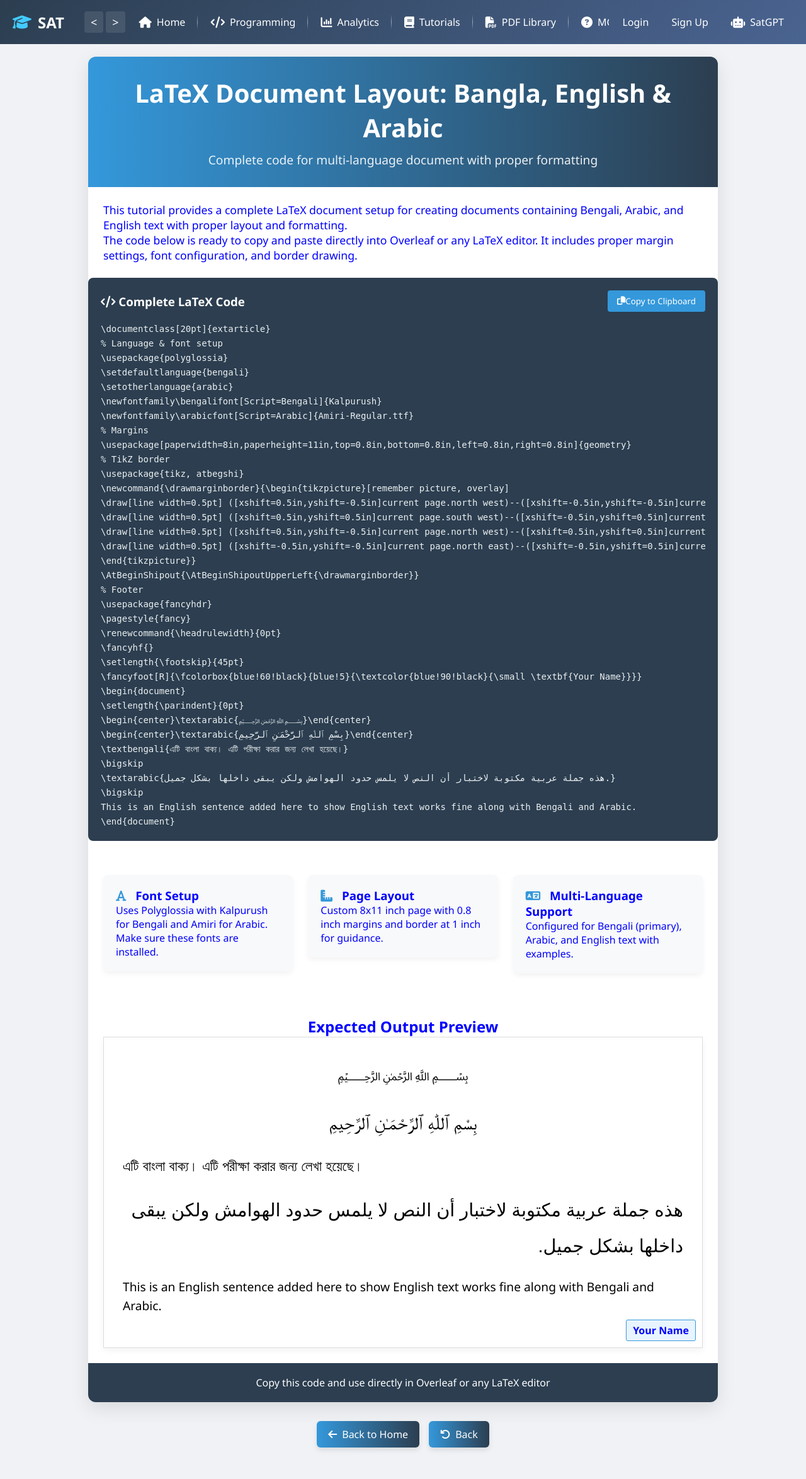
After one commit to rezasdsju/satbeta, a Django app: page /layout_1/ in a window 1280 px wide. The commit adds this page. Shown: the whole page at 63% size. Run offline with Django 5.2, Linux system fonts and the light colour scheme.

Commit message:
latex bangla english arabic layout

```diff
--- /dev/null
+++ b/home/templates/home/programming/latex/layout_1.html
@@ -0,0 +1,396 @@
+{% extends 'base.html' %}
+{% load static %}
+
+{% block title %}LaTeX Document Layout - SAT{% endblock %}
+
+{% block extra_css %}
+<!-- Bootstrap CSS (scoped with custom namespace) -->
+<style>
+  /* Bootstrap namespace wrapper */
+  .bootstrap-wrapper {
+    /* Import Bootstrap styles with custom prefix */
+  }
+
+  /* We'll manually add only the Bootstrap styles we need with custom prefixes */
+  .bs-container {
+    width: 100%;
+    padding-right: var(--bs-gutter-x, 0.75rem);
+    padding-left: var(--bs-gutter-x, 0.75rem);
+    margin-right: auto;
+    margin-left: auto;
+  }
+
+  @media (min-width: 576px) {
+    .bs-container {
+      max-width: 540px;
+    }
+  }
+
+  @media (min-width: 768px) {
+    .bs-container {
+      max-width: 720px;
+    }
+  }
+
+  @media (min-width: 992px) {
+    .bs-container {
+      max-width: 960px;
+    }
+  }
+
+  @media (min-width: 1200px) {
+    .bs-container {
+      max-width: 1140px;
+    }
+  }
+
+  .bs-row {
+    --bs-gutter-x: 1.5rem;
+    --bs-gutter-y: 0;
+    display: flex;
+    flex-wrap: wrap;
+    margin-top: calc(-1 * var(--bs-gutter-y));
+    margin-right: calc(-.5 * var(--bs-gutter-x));
+    margin-left: calc(-.5 * var(--bs-gutter-x));
+  }
+
+  .bs-row > * {
+    flex-shrink: 0;
+    width: 100%;
+    max-width: 100%;
+    padding-right: calc(var(--bs-gutter-x) * .5);
+    padding-left: calc(var(--bs-gutter-x) * .5);
+    margin-top: var(--bs-gutter-y);
+  }
+
+  .bs-col-md-4 {
+    flex: 0 0 auto;
+    width: 33.33333333%;
+  }
+
+  @media (min-width: 768px) {
+    .bs-col-md-4 {
+      flex: 0 0 auto;
+      width: 33.33333333%;
+    }
+  }
+
+  .bs-p-4 {
+    padding: 1.5rem !important;
+  }
+
+  .bs-text-center {
+    text-align: center !important;
+    color: blue;
+  }
+
+  /* Rest of your custom styles */
+  body {
+      background: #f0f2f5;
+  }
+
+  .container-custom {
+      max-width: 1000px;
+      background: white;
+      border-radius: 12px;
+      box-shadow: 0 10px 30px rgba(0, 0, 0, 0.1);
+      overflow: hidden;
+      margin-top: 20px;
+      margin-left: auto;
+      margin-right: auto;
+  }
+
+  header {
+      background: linear-gradient(90deg, #3498db, #2c3e50);
+      color: white;
+      padding: 30px;
+      text-align: center;
+  }
+
+  h1 {
+      font-size: 2.5rem;
+      margin-bottom: 10px;
+  }
+
+  .subtitle {
+      font-size: 1.2rem;
+      opacity: 0.9;
+  }
+
+  .intro p {
+      font-size: 1.1rem;
+      color: blue;
+  }
+
+  .code-container {
+      background: #2c3e50;
+      border-radius: 8px;
+      padding: 20px;
+      overflow-x: auto;
+      margin-bottom: 30px;
+  }
+
+  .code-header {
+      display: flex;
+      justify-content: space-between;
+      align-items: center;
+      color: white;
+      margin-bottom: 15px;
+      flex-wrap: wrap;
+  }
+
+  .copy-btn {
+      background: #3498db;
+      color: white;
+      border: none;
+      padding: 8px 15px;
+      border-radius: 4px;
+      cursor: pointer;
+      display: flex;
+      align-items: center;
+      transition: background 0.3s;
+  }
+
+  .copy-btn:hover {
+      background: #2980b9;
+  }
+
+  pre {
+      margin: 0;
+      padding: 0;
+      overflow-x: auto;
+  }
+
+  code {
+      font-family: 'Fira Code', monospace;
+      font-size: 14px;
+      line-height: 1.5;
+      color: #ecf0f1;
+  }
+
+  .feature-card {
+      border-radius: 8px;
+      box-shadow: 0 4px 8px rgba(0,0,0,0.05);
+      padding: 20px;
+      background: #f8f9fa;
+      margin-bottom: 20px;
+      color: blue;
+  }
+
+  .feature-card h3 i {
+      margin-right: 10px;
+      color: #3498db;
+  }
+
+  .preview-content {
+      background: white;
+      border: 1px solid #ddd;
+      padding: 30px;
+      min-height: 400px;
+      box-shadow: 0 4px 10px rgba(0, 0, 0, 0.05);
+      position: relative;
+  }
+
+  .bengali-text {
+      font-family: 'Kalpurush', 'Siyam Rupali', Arial, sans-serif;
+      font-size: 1.4rem;
+      line-height: 1.8;
+      margin-bottom: 20px;
+      text-align: justify;
+      color: black;
+  }
+
+
+  .arabic-text {
+      font-family: 'Amiri', 'Scheherazade New', Arial, sans-serif;
+      font-size: 1.8rem;
+      line-height: 2;
+      margin-bottom: 20px;
+      text-align: right;
+      direction: rtl;
+      color: black;
+  }
+
+  .english-text {
+      font-size: 1.2rem;
+      line-height: 1.6;
+      margin-bottom: 20px;
+      color: black;
+  }
+
+  .footer-name {
+      color: blue;
+      font-weight: bold;
+      position: absolute;
+      bottom: 10px;
+      right: 10px;
+      background: #e8f4ff;
+      padding: 5px 10px;
+      border: 1px solid #3498db;
+      border-radius: 3px;
+  }
+
+  footer {
+      text-align: center;
+      padding: 20px;
+      background: #2c3e50;
+      color: white;
+  }
+.back-button-container {
+    display: flex;
+    justify-content: center;
+    gap: 15px;
+    margin: 30px 0;
+}
+
+.back-home-btn,
+.back-btn {
+    display: inline-flex;
+    align-items: center;
+    gap: 8px;
+    background: linear-gradient(90deg, #3498db, #2c3e50);
+    color: white;
+    padding: 10px 18px;
+    border-radius: 6px;
+    text-decoration: none;
+    font-weight: 500;
+    transition: all 0.3s ease;
+    box-shadow: 0 4px 8px rgba(0,0,0,0.1);
+}
+
+.back-home-btn:hover,
+.back-btn:hover {
+    background: linear-gradient(90deg, #2c3e50, #3498db);
+    transform: translateY(-2px);
+    box-shadow: 0 6px 12px rgba(0,0,0,0.15);
+}
+
+.back-home-btn i,
+.back-btn i {
+    font-size: 16px;
+}
+
+</style>
+{% endblock %}
+
+{% block content %}
+<div class="container-custom">
+    <header>
+        <h1>LaTeX Document Layout: Bangla, English & Arabic</h1>
+        <p class="subtitle">Complete code for multi-language document with proper formatting</p>
+    </header>
+
+    <section class="intro bs-p-4">
+        <p>This tutorial provides a complete LaTeX document setup for creating documents containing Bengali, Arabic, and English text with proper layout and formatting.</p>
+        <p>The code below is ready to copy and paste directly into Overleaf or any LaTeX editor. It includes proper margin settings, font configuration, and border drawing.</p>
+    </section>
+
+    <div class="code-container">
+        <div class="code-header">
+            <h3><i class="fas fa-code"></i> Complete LaTeX Code</h3>
+            <button class="copy-btn" id="copy-button"><i class="fas fa-copy"></i> Copy to Clipboard</button>
+        </div>
+        <pre><code>\documentclass[20pt]{extarticle}
+% Language & font setup
+\usepackage{polyglossia}
+\setdefaultlanguage{bengali}
+\setotherlanguage{arabic}
+\newfontfamily\bengalifont[Script=Bengali]{Kalpurush}
+\newfontfamily\arabicfont[Script=Arabic]{Amiri-Regular.ttf}
+% Margins
+\usepackage[paperwidth=8in,paperheight=11in,top=0.8in,bottom=0.8in,left=0.8in,right=0.8in]{geometry}
+% TikZ border
+\usepackage{tikz, atbegshi}
+\newcommand{\drawmarginborder}{\begin{tikzpicture}[remember picture, overlay]
+\draw[line width=0.5pt] ([xshift=0.5in,yshift=-0.5in]current page.north west)--([xshift=-0.5in,yshift=-0.5in]current page.north east);
+\draw[line width=0.5pt] ([xshift=0.5in,yshift=0.5in]current page.south west)--([xshift=-0.5in,yshift=0.5in]current page.south east);
+\draw[line width=0.5pt] ([xshift=0.5in,yshift=-0.5in]current page.north west)--([xshift=0.5in,yshift=0.5in]current page.south west);
+\draw[line width=0.5pt] ([xshift=-0.5in,yshift=-0.5in]current page.north east)--([xshift=-0.5in,yshift=0.5in]current page.south east);
+\end{tikzpicture}}
+\AtBeginShipout{\AtBeginShipoutUpperLeft{\drawmarginborder}}
+% Footer
+\usepackage{fancyhdr}
+\pagestyle{fancy}
+\renewcommand{\headrulewidth}{0pt}
+\fancyhf{}
+\setlength{\footskip}{45pt}
+\fancyfoot[R]{\fcolorbox{blue!60!black}{blue!5}{\textcolor{blue!90!black}{\small \textbf{Your Name}}}}
+\begin{document}
+\setlength{\parindent}{0pt}
+\begin{center}\textarabic{﷽}\end{center}
+\begin{center}\textarabic{بِسْمِ ٱللّٰهِ ٱلرَّحْمَـٰنِ ٱلرَّحِيمِ}\end{center}
+\textbengali{এটি বাংলা বাক্য। এটি পরীক্ষা করার জন্য লেখা হয়েছে।}
+\bigskip
+\textarabic{هذه جملة عربية مكتوبة لاختبار أن النص لا يلمس حدود الهوامش ولكن يبقى داخلها بشكل جميل.}
+\bigskip
+This is an English sentence added here to show English text works fine along with Bengali and Arabic.
+\end{document}</code></pre>
+    </div>
+
+    <section class="bs-container bs-p-4">
+        <div class="bs-row">
+            <div class="bs-col-md-4">
+                <div class="feature-card">
+                    <h3><i class="fas fa-font"></i> Font Setup</h3>
+                    <p>Uses Polyglossia with Kalpurush for Bengali and Amiri for Arabic. Make sure these fonts are installed.</p>
+                </div>
+            </div>
+            <div class="bs-col-md-4">
+                <div class="feature-card">
+                    <h3><i class="fas fa-ruler-combined"></i> Page Layout</h3>
+                    <p>Custom 8x11 inch page with 0.8 inch margins and border at 1 inch for guidance.</p>
+                </div>
+            </div>
+            <div class="bs-col-md-4">
+                <div class="feature-card">
+                    <h3><i class="fas fa-language"></i> Multi-Language Support</h3>
+                    <p>Configured for Bengali (primary), Arabic, and English text with examples.</p>
+                </div>
+            </div>
+        </div>
+    </section>
+
+    <section class="output-preview bs-p-4">
+        <h2 class="bs-text-center">Expected Output Preview</h2>
+        <div class="preview-content">
+            <div class="arabic-text bs-text-center">﷽</div>
+            <div class="arabic-text bs-text-center">بِسْمِ ٱللّٰهِ ٱلرَّحْمَـٰنِ ٱلرَّحِيمِ</div>
+            <div class="bengali-text">এটি বাংলা বাক্য। এটি পরীক্ষা করার জন্য লেখা হয়েছে।</div>
+            <div class="arabic-text">هذه جملة عربية مكتوبة لاختبار أن النص لا يلمس حدود الهوامش ولكن يبقى داخلها بشكل جميل.</div>
+            <div class="english-text">This is an English sentence added here to show English text works fine along with Bengali and Arabic.</div>
+            <div class="footer-name">Your Name</div>
+        </div>
+    </section>
+
+    <footer>
+        <p>Copy this code and use directly in Overleaf or any LaTeX editor</p>
+    </footer>
+</div>
+<!-- Back to Home Button -->
+<div class="back-button-container">
+    <a href="{% url 'index' %}" class="back-home-btn">
+        <i class="fas fa-arrow-left"></i> Back to Home
+    </a>
+    <a href="javascript:history.back()" class="back-btn">
+        <i class="fas fa-undo"></i> Back
+    </a>
+</div>
+
+
+{% endblock %}
+
+{% block extra_js %}
+<script>
+    document.getElementById('copy-button').addEventListener('click', function() {
+        const textArea = document.createElement('textarea');
+        textArea.value = document.querySelector('code').textContent;
+        document.body.appendChild(textArea);
+        textArea.select();
+        document.execCommand('copy');
+        document.body.removeChild(textArea);
+        const originalText = this.innerHTML;
+        this.innerHTML = '<i class="fas fa-check"></i> Copied!';
+        setTimeout(() => { this.innerHTML = originalText; }, 2000);
+    });
+</script>
+{% endblock %}
--- a/home/templates/home/programming/program_hub.html
+++ b/home/templates/home/programming/program_hub.html
@@ -211,7 +211,7 @@
         </div>
         <div class="topics-grid">
             <div class="topic-card">
-                <a href="#">Bangla-English-Arabic Layout</a>
+                <a href="{% url 'layout_1' %}">Bangla-English-Arabic Layout</a>
             </div>
 
         </div>
--- a/home/urls.py
+++ b/home/urls.py
@@ -14,5 +14,6 @@ urlpatterns = [
     path("python-runner/", views.python_runner, name="python_runner"),
     path('djn-minor-details/', views.django_minor_details_view, name='djn_minor_details'),
     path("user-auth-tutorial/", views.user_auth_tutorial_view, name="user_auth"),
+    path('layout_1/',views.ban_ara_eng_layout,name='layout_1'),
 
 ]
--- a/home/views.py
+++ b/home/views.py
@@ -45,3 +45,5 @@ def django_minor_details_view(request):
     return render(request, 'home/programming/djn_minor_details.html')
 def user_auth_tutorial_view(request):
     return render(request, "home/programming/user_auth.html")
+def ban_ara_eng_layout(request):
+    return render(request,'home/programming/latex/layout_1.html')
```
